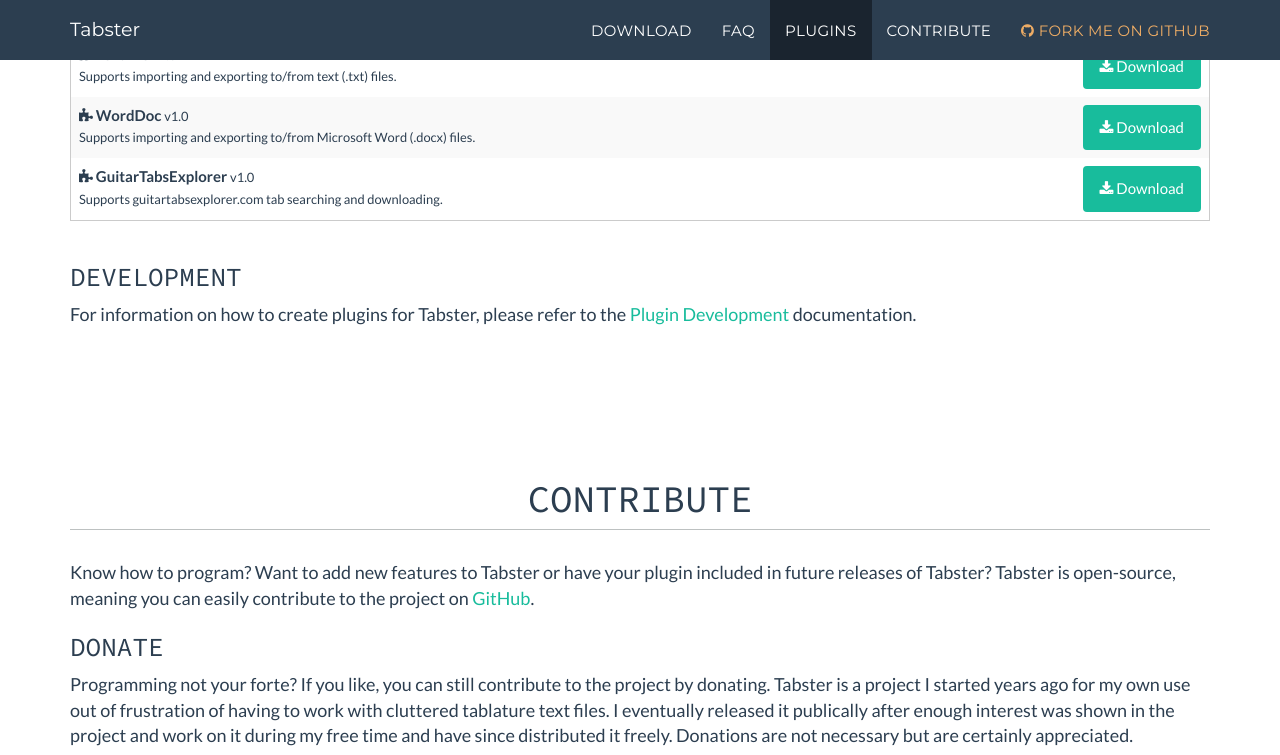
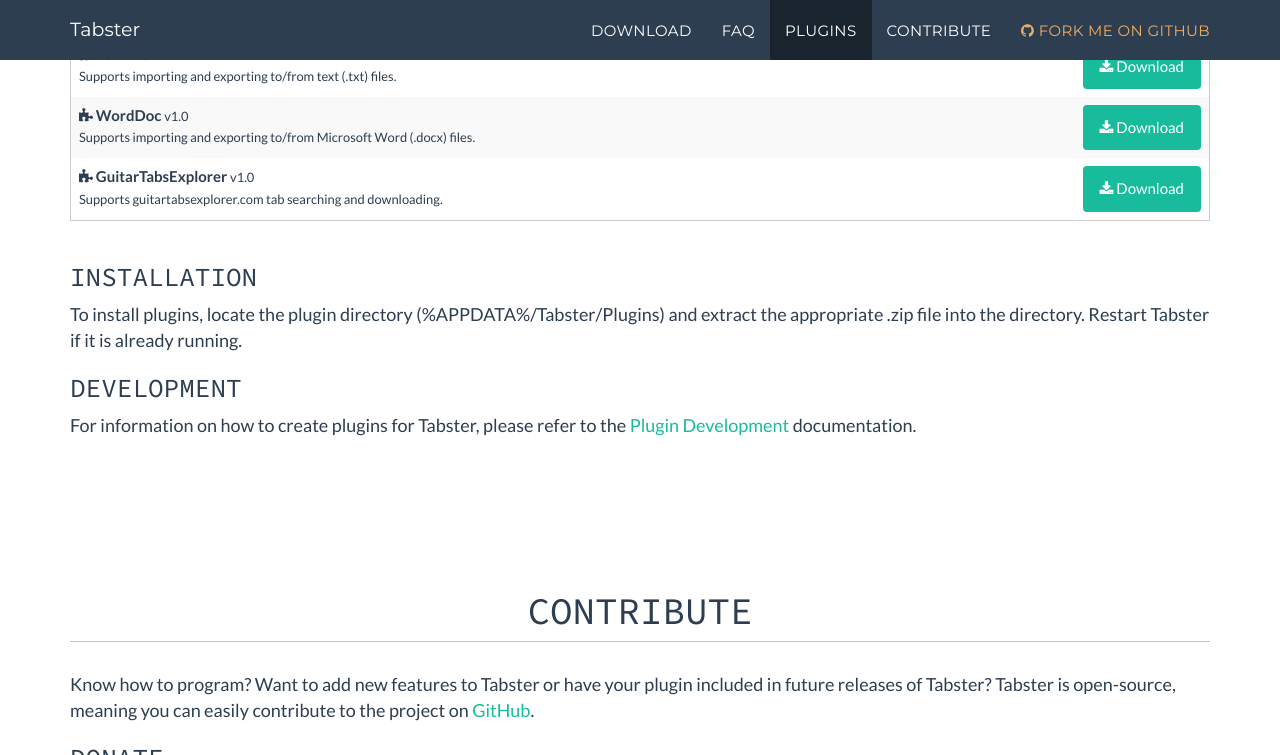
Before and after one commit to GetTabster/gettabster.github.io, a Jekyll site: the page built from index.html, in a window 1280 px wide and 900 px high, scrolled down 3936 px, cut to the strip 0-755 px from the top of the window. Built offline with Jekyll 4.4.1, drawn with Linux system fonts in a browser that asks for light colours; nearby versions of some CDN libraries.

Commit message:
Plugin installation details

```diff
--- a/index.html
+++ b/index.html
@@ -179,7 +179,7 @@
                                             <small>{{ plugin.description }}</small>
                                         </td>
                                         <td>
-                                            <a href="{{ plugin.website }}" target="_blank" class="btn dropdown-toggle btn-success download"><i class="fa fa-download"></i>  Download</a>
+                                            <a href="{{ plugin.download }}" target="_blank" class="btn dropdown-toggle btn-success download"><i class="fa fa-download"></i>  Download</a>
                                         </td>
                                     </tr>
                                     {% endif %}{% endfor %}
@@ -189,6 +189,10 @@
                     </div>
                     {% endfor %}
                 </div>
+
+                <h3>Installation</h3>
+                <p>To install plugins, locate the plugin directory (%APPDATA%/Tabster/Plugins) and extract the appropriate .zip file into the directory. Restart Tabster if it is already running.</p>
+
                 <h3>Development</h3>
                 <p>For information on how to create plugins for Tabster, please refer to the <a href="https://github.com/GetTabster/Tabster/wiki/Plugin-Development" target="_blank">Plugin Development</a> documentation.</p>
             </div>
```
